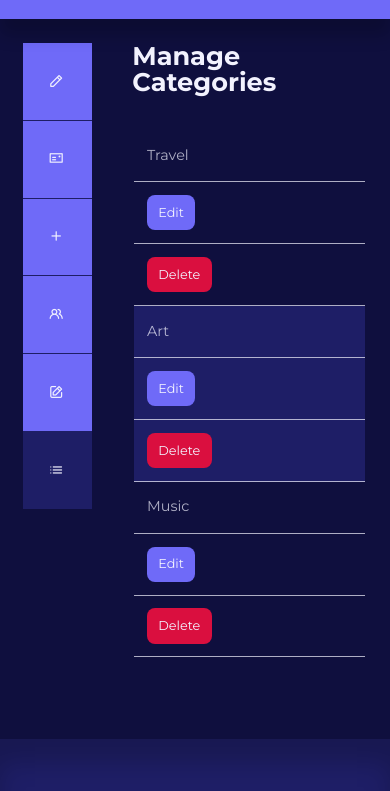
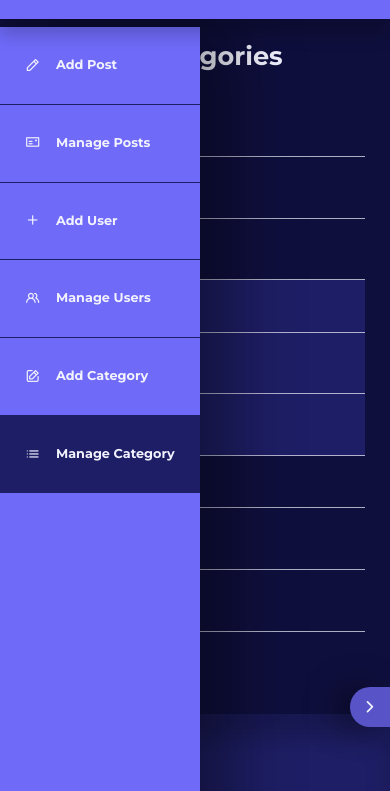
Before and after one commit to aniemmanuelrapoo/Blog-post-website, a plain HTML site: page manage-categories.html in a window 390 px wide. Shown: the part 53-844 px from the top of the page. Drawn offline with nearby package versions, Linux system fonts and the light colour scheme.

Commit message:
done responsive navbar

```diff
--- a/manage-categories.html
+++ b/manage-categories.html
@@ -43,6 +43,8 @@
 
 <section class="dashboard">
   <div class="container dashboard__container">
+    <button id="show__sidebar-btn" class="sidebar__toggle"><i class="uil uil-angle-right-b"></i></button>
+    <button id="hide__sidebar-btn" class="sidebar__toggle"><i class="uil uil-angle-left-b"></i></button>
     <aside>
       <ul>
         <li>
--- a/style.css
+++ b/style.css
@@ -680,6 +680,10 @@ footer ul a:hover{
     background: transparent;
   }
 
+  .sidebar__toggle{
+    display: none;
+  }
+
   .dashboard aside h5{
     display: none;
   }
@@ -700,6 +704,8 @@ footer ul a:hover{
   .dashboard main table tr:hover td{
     background: transparent;
   }
+
+
 
 }
 
@@ -754,4 +760,55 @@ footer ul a:hover{
     padding: 0;
   }
 
+  /* =========== DASHBOARD ============== */
+  .dashboard{
+    margin-top: 5rem;
+  }
+
+  .dashboard__container{
+    grid-template-columns: 1fr;
+    gap: 0;
+  }
+
+  .dashboard main{
+    margin: 0;
+  }
+
+  .dashboard main h2{
+    margin-top: 1rem;
+  }
+
+  .dashboard aside{
+    position: fixed;
+    box-shadow: 2rem 0 4rem rgba(0, 0, 0, 0.4);
+    left: 0;
+    height: 100vh;
+    transition: var(--transition);
+    background: var(--color-primary);
+  }
+
+  .dashboard .sidebar__toggle{
+    display: inline-block;
+    background: var(--color-primary-variant);
+    color: var(--color-white);
+    position: fixed;
+    right: 0;
+    bottom: 4rem;
+    z-index: 1;
+    width: 2.5rem;
+    height: 2.5rem;
+    border-radius: 50% 0 0 50%;
+    font-size: 1.3rem;
+    cursor: pointer;
+    box-shadow: -1rem 0 2rem rgba(0, 0, 0, 0.4);
+  }
+
+  .dashboard aside a h5{
+    display: inline-block;
+  }
+
+  #hide__sidebar-btn{
+    display: none;
+  }
+
 }
```
